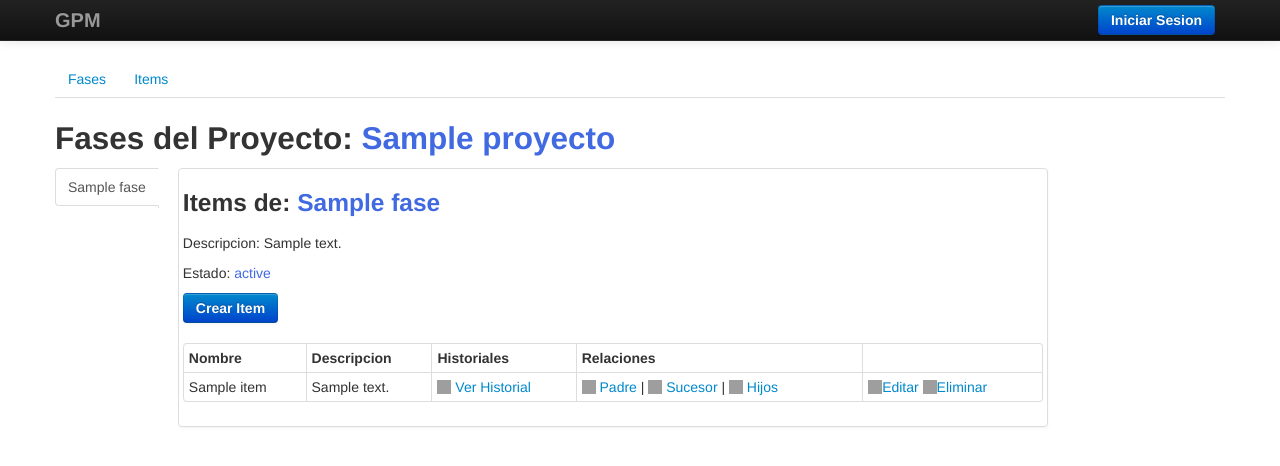
After one commit to Franq17/GPM, a Python web app: template GPMmodulos/webapp/templates/des/fases.html in a window 1280 px wide, after a click that opens the changed part. The commit adds this page. Shown: the top 466 px of the page. Run offline with Jinja, Linux system fonts and the light colour scheme; the template is opened without the code that fills it: most values are stand-ins (such as "Sample title", 1, 10 or a date in 2020); some libraries are stand-ins or nearby versions; grey boxes are pictures that could not be loaded.

Commit message:
cambios en items por fase

```diff
--- a/GPMmodulos/webapp/modelos/__init__.py
+++ b/GPMmodulos/webapp/modelos/__init__.py
@@ -1,5 +1,6 @@
 # -*- coding: utf-8 -*-
 
 from .models_adm import User, Rol, Permiso, Fase, permisoPorRol, Proyecto, Comite, rolPorUsuario, TipoItem, HistorialItem, Item, Atributo, LineaBase, HistorialLineaBase, Solicitud
+
 from .views import user,rol,proyecto, comite, tipoItem
 from .constants import USER_ROLE, ADMIN, USER, USER_STATUS, NEW,LINEABASE_ESTADOS, ACTIVE, PROYECTO_ESTADOS, INICIADO, COMITE_ESTADOS
--- a/GPMmodulos/webapp/templates/des/crearItem.html
+++ b/GPMmodulos/webapp/templates/des/crearItem.html
@@ -6,6 +6,6 @@
 {% block body %}
 <div class="container">
     <h2>Crear Item en el proyecto:  <font color="royalblue">{{proyecto.nombre}}</font></h2>
-    {{ render_form(url_for('des.crearItem', proyecto_id=proyecto.id), form)}}
+    {{ render_form(url_for('des.crearItem', proyecto_id=proyecto.id, fase_id=fase.id), form)}}
 </div>
 {% endblock %}
--- /dev/null
+++ b/GPMmodulos/webapp/templates/des/fases.html
@@ -0,0 +1,118 @@
+
+{% from "macros/_form.html" import render_form %}
+{% extends "layouts/base.html" %}
+{% set page_header = _(active|capitalize) %}
+{% set page_title = 'Proyecto_Item' %}
+
+{% if current_user.comprobarPermiso('verLineaBase')  %}
+	{% set tabs = [
+		("Fases",url_for('des.fasesxproyecto', proyecto_id=proyecto.id)),
+		("Items",url_for('des.itemsxproyecto', proyecto_id=proyecto.id))
+	]%}
+{% else %}
+	{% set tabs = [
+		("Fases",url_for('des.fasesxproyecto', proyecto_id=proyecto.id)),
+		("Items",url_for('des.itemsxproyecto', proyecto_id=proyecto.id))
+	]%}
+{% endif%}
+
+
+{% block body %}
+	<h2>Fases del Proyecto: <font color="royalblue">{{ proyecto.nombre }}</font></h2>
+
+    <div class="tabbable tabs-left"> <!-- Only required for left/right tabs -->
+    	<ul class="nav nav-tabs">
+   			{% for fase in fases %}
+   			<li><a href="#{{fase.id}}" data-toggle="tab">{{ fase.nombre }} </a></li>
+   			{% endfor%}
+    	</ul>
+
+    	<div class="tab-content">
+    		{% for fase in fases %}
+    		<div class="tab-pane" id="{{fase.id}}">
+    			<ul class="thumbnails">
+					<li class="span9">
+						<div class="thumbnail">
+							<img data-src="holder.js/300x200" alt="">
+							<h3>Items de: <font color="royalblue">{{ fase.nombre }}</font></h3>
+							<p>Descripcion: {{fase.descripcion}}</p>
+							<p>Estado: <font color="royalblue">{{ fase.estado }}</font></p>
+
+							<div class="row-fluid">
+	    						<div class="span2">
+	    							<a class="btn btn-primary" href="{{ url_for('des.crearItem', proyecto_id=proyecto.id, fase_id=fase.id)}}"><strong>Crear Item</strong></a><br><br></div>
+   							</div>
+
+							<table class='table table-bordered table-hover table-condensed'>
+	        					<thead>
+	            				<tr>
+	                				<th>Nombre</th>
+	                				<th>Descripcion</th>
+	                				<th>Historiales</th>
+	                				<th>Relaciones</th>
+	                				<th></th>
+	            				</tr>
+	        					</thead>
+	        					{% for item in fase.getItems(proyecto.id) %}
+	        					<tr>
+						            <td>{{ item.nombre }}</td>
+						            <td>{{ item.descripcion }}</td>
+	<!-- 					            <td><a href="{{ url_for('des.historialxitem', item_id=item.id) }}"><i class="icon-calendar"></i> Ver Historial</a></td> -->
+						            <td><a data-toggle="modal" href="#modalHistorial"><i class="icon-calendar"></i> Ver Historial</a></td>
+						            <td><a href="#"><i class="icon-eye-open"></i> Padre</a> | <a href="#"><i class="icon-eye-open"></i> Sucesor</a> | <a href="#"><i class="icon-eye-open"></i> Hijos</a></td>
+						            <td><a href="{{ url_for('des.item', item_id=item.id, proyecto_id=proyecto.id) }}"><i class="icon-pencil"></i>Editar</a>
+		        				{%if proyecto.comite is none%}
+		        					<a href="#" onClick="alert('El proyecto aun no cuenta con un Comite de cambios.')"><i class="icon-remove"></i>Eliminar</a></td>
+		        				{% else%}
+		        					<a data-toggle="modal" href="#modalSolicitud"><i class="icon-remove"></i>Eliminar</a> </td>
+		        				{% endif %}
+		            			</tr>
+
+		            			<!--********** Modal que muestra que debe enviar una solicitud.**************-->
+		            			<div id="modalSolicitud" class="modal hide fade in" style="display: none;">
+									<div class="modal-header">
+										<a data-dismiss="modal" class="close">×</a>
+										<h4>Solicitud de Cambio</h4>
+									</div>
+									<div class="modal-body">
+										<p>Para eliminar un item debe enviar una <font color="royalblue">Solicitud de Cambio</font> y esperar aprobacion. </p>
+									</div>
+									<div class="modal-footer">
+										<a href="#" data-dismiss="modal" class="btn">Cancelar</a>
+										<a href="{{ url_for('des.crearSolicitud', proyecto_id=proyecto.id, item_id=item.id)  }}" class="btn btn-primary">Enviar Solicitud</a>
+									</div>
+								</div>
+
+			         			<!--********** Modal Historial Item.**************-->
+		            			<div id="modalHistorial" class="modal hide fade in" style="display: none;">
+									<div class="modal-header">
+										<a data-dismiss="modal" class="close">×</a>
+										<h4>Historial</h4>
+									</div>
+									<div class="modal-body">
+										<p>Historial de el item: <font color="royalblue">{{item.nombre}}</font></p>
+										<div>
+											 {% for historial in item.getHistorial() %}
+									            <p>_______________________________________________________</p>
+									            <p>{{ historial.descripcion }}  ||    {{ historial.fecha }}</p>
+									            <p></p>
+									        {% endfor %}
+
+	    								</div>
+									</div>
+									<div class="modal-footer">
+										<a href="#" data-dismiss="modal" class="btn">Aceptar</a>
+									</div>
+								</div>
+        					{% endfor %}
+    					</table>
+						</div>
+					</li>
+				</ul>
+    		</div>
+    		{% endfor%}
+    	</div>
+    </div>
+
+
+{% endblock %}
--- a/GPMmodulos/webapp/templates/index.html
+++ b/GPMmodulos/webapp/templates/index.html
@@ -7,7 +7,7 @@
 
 	<br><br>
 	<center><h2>FACULTAD POLITECNICA</h2><br>
-		<img src="/static/logo.png"  class="img-polaroid" width="60%" height="40%" alt="" />
+		<img src="logo.png"  class="img-polaroid" width="60%" height="40%" alt="" />
 	</center>
 
 
```
Also changed, not shown: GPMmodulos/webapp/modelos/models_adm.py (+87 -75 lines), GPMmodulos/webapp/templates/des/itemsxproyecto.html (+2 -7 lines), GPMmodulos/webapp/vistas/views_des.py (+29 -5 lines), GPMmodulos/webapp/templates/des/fase.html (added), 2 other files.
